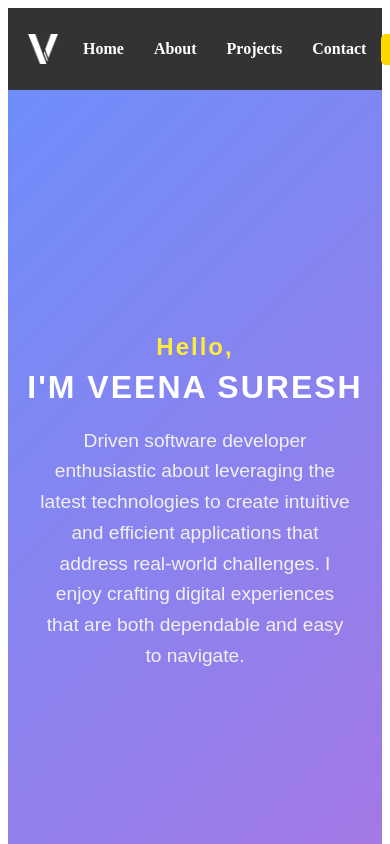
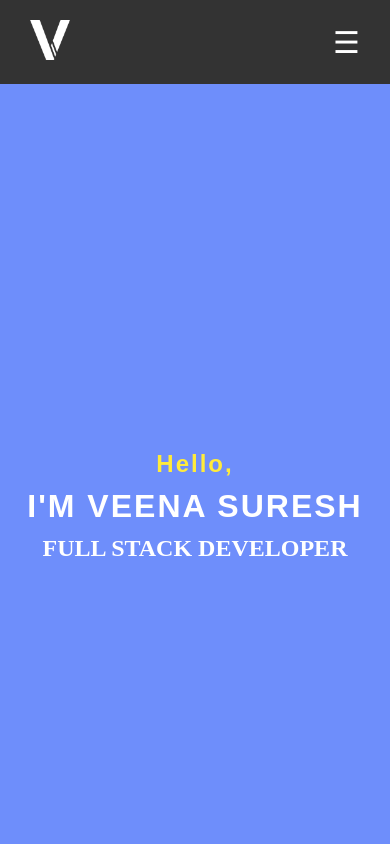
Before and after one commit to veenasuresh2001/Portfolio, a React (Vite) app: page / in a window 390 px wide. Shown: the top 844 px of the page. Built offline with nearby package versions, Linux system fonts and the light colour scheme.

Commit message:
Commit message

```diff
--- a/src/components/Home.jsx
+++ b/src/components/Home.jsx
@@ -4,8 +4,8 @@ export default function Homepage(){
         <div className="container">
             <h1>Hello,</h1>
             <h1>I'M VEENA SURESH</h1>
-            <p>Driven software developer enthusiastic about leveraging the latest technologies to create intuitive and efficient applications that address real-world challenges. I enjoy crafting digital experiences that are both dependable and easy to navigate.</p>
-        </div>
+            <h2>FULL STACK DEVELOPER</h2>
+            </div>
         </>
     )
 }
--- a/src/components/about.jsx
+++ b/src/components/about.jsx
@@ -14,10 +14,10 @@ export default function About() {
         <>
             <div className="about">
                 <h1>ABOUT ME</h1>
-                <p>I'm a self-taught web developer and MCA graduate who loves creating beautiful and functional websites. I’m always eager to learn new techniques and technologies to improve my skills and deliver exceptional web experiences.</p>
+                <p>I'm a self-taught Full Stack developer  who loves creating beautiful and functional websites. I’m always eager to learn new techniques and technologies to improve my skills and deliver exceptional web experiences.</p>
             <div className="card-container">
                 <div className="card">
-                    <h1>UI/UX Designing</h1>
+                    <h1>UI Designing</h1>
                     <img src={logo} alt="logo" />
                     <p>As a UI/UX designer, I love making websites and apps that are easy to use and look great. I start by finding out what users want through research. Then, I create and improve prototypes to keep things simple and intuitive. By working closely with teams, I ensure our designs are built well, so users have a great experience.</p>
                 </div>
--- a/src/components/navbar.jsx
+++ b/src/components/navbar.jsx
@@ -20,13 +20,22 @@ export default function Navbar() {
     };
 
     return (
-        <div className={`nav ${isActive ? 'active' : ''}`}>
-            <p><img src={letter} alt="Letter V" /></p>
-            <Link to="home" smooth={true} duration={500} onClick={toggleNav}>Home</Link>
-            <Link to="about" smooth={true} duration={500} onClick={toggleNav}>About</Link>
-            <Link to="projects" smooth={true} duration={500} onClick={toggleNav}>Projects</Link>
-            <Link to="contact" smooth={true} duration={500} onClick={toggleNav}>Contact</Link>
-            <button onClick={handleResumeDownload}>Resume</button>
+        <div className="nav-container">
+            <div className="nav">
+                <p>
+                    <img src={letter} alt="Letter V" />
+                </p>
+                <button className="hamburger" onClick={toggleNav} aria-label="Toggle menu">
+                    &#9776; {/* Hamburger icon */}
+                </button>
+            </div>
+            <div className={`nav-links ${isActive ? 'active' : ''}`}>
+                <Link to="home" smooth={true} duration={500} onClick={toggleNav}>Home</Link>
+                <Link to="about" smooth={true} duration={500} onClick={toggleNav}>About</Link>
+                <Link to="projects" smooth={true} duration={500} onClick={toggleNav}>Projects</Link>
+                <Link to="contact" smooth={true} duration={500} onClick={toggleNav}>Contact</Link>
+                <button onClick={handleResumeDownload}>Resume</button>
+            </div>
         </div>
     );
 }
--- a/src/components/styles/about.css
+++ b/src/components/styles/about.css
@@ -4,7 +4,7 @@
     flex-direction: column;
     align-items: center;
     justify-content: center;
-    background: linear-gradient(135deg, #6e8efb, #a777e3); /* Background gradient */
+    background:  #6e8efb; /* Background gradient */
     min-height: 100vh; /* Ensure background covers the entire viewport height */
     color: white;
     font-family: 'Arial', sans-serif;
--- a/src/components/styles/home.css
+++ b/src/components/styles/home.css
@@ -1,21 +1,24 @@
+/* General Container Styling */
 .container {
     display: flex;
     flex-direction: column;
     align-items: center;
     justify-content: center;
     height: 100vh;
-    background: linear-gradient(135deg, #6e8efb, #a777e3);
+    background: #6e8efb;
     color: white;
     font-family: 'Arial', sans-serif;
     text-align: center;
     padding: 0 20px;
 }
 
+/* Heading Styles */
 h1 {
     margin: 0;
-    font-size: 3rem;
+    font-size: 3rem; /* Default font size for large screens */
     font-weight: bold;
     letter-spacing: 2px;
+    line-height: 1.2;
 }
 
 h1:first-of-type {
@@ -30,7 +33,13 @@ h1:last-of-type {
     transform: translateY(20px);
     animation: slideUp 1s ease-in-out forwards 0.5s;
 }
+h2{
+    font-size: 1.5rem;
+    margin-top: 10px;
+    font-family: 'Times New Roman', Times, serif;
+}
 
+/* Paragraph Styling */
 .container p {
     font-size: 1.2rem;
     line-height: 1.6;
@@ -38,10 +47,11 @@ h1:last-of-type {
     max-width: 800px;
     padding: 0 20px;
     opacity: 0;
-      transform: translateY(20px);
-          animation: fadeInSlideUp 1s ease-in-out forwards 1s;
+    transform: translateY(20px);
+    animation: fadeInSlideUp 1s ease-in-out forwards 1s;
 }
 
+/* Animations */
 @keyframes fadeIn {
     0% {
         opacity: 0;
@@ -73,26 +83,42 @@ h1:last-of-type {
     }
 }
 
+/* Responsive Design */
 @media (max-width: 768px) {
     h1 {
-        font-size: 2.5rem;
+        font-size: 2.5rem; /* Reduce font size on smaller screens */
     }
 
     h1:first-of-type {
-        font-size: 2rem;
+        font-size: 2rem; /* Even smaller font for first h1 on mobile */
+    }
+
+    /* Adjusting the spacing between elements */
+    .container {
+        padding: 0 15px;
+    }
+
+    .container p {
+        font-size: 1.1rem; /* Adjust paragraph font size */
+        padding: 0 15px;
     }
 }
 
 @media (max-width: 480px) {
     h1 {
-        font-size: 2rem;
+        font-size: 2rem; /* Even smaller font size for mobile */
     }
 
     h1:first-of-type {
-        font-size: 1.5rem;
+        font-size: 1.5rem; /* Smaller font size for very small screens */
     }
 
     .container {
+        padding: 0 10px; /* Reduced padding on extra small screens */
+    }
+
+    .container p {
+        font-size: 1rem; /* Smaller font size on extra small screens */
         padding: 0 10px;
     }
 }
--- a/src/components/styles/navbar.css
+++ b/src/components/styles/navbar.css
@@ -1,42 +1,113 @@
-.nav {
+/* Base Styles */
+* {
+    margin: 0;
+    padding: 0;
+    box-sizing: border-box;
+}
+
+body {
+    font-family: Arial, sans-serif;
+}
+
+/* Navbar Container */
+.nav-container {
     display: flex;
     justify-content: space-between;
     align-items: center;
-    padding: 10px 20px;
+    padding: 20px 30px;
     background-color: #333;
+    position: relative;
+    z-index: 100;
+    color: white;
 }
 
-.nav a {
+/* Logo Section */
+.nav {
+    display: flex;
+    align-items: center;
+}
+
+/* Logo image styles */
+.nav img {
+    width: 40px;
+    height: auto;
+    filter: brightness(0) invert(1); /* Makes logo white for contrast */
+}
+
+/* Navigation Links */
+.nav-links {
+    display: flex;
+    gap: 40px;
+}
+
+.nav-links a,
+.nav-links button {
     color: white;
     text-decoration: none;
-    margin: 0 15px;
     font-weight: bold;
-    transition: color 0.3s;
+    background: none;
+    border: none;
+    cursor: pointer;
+    transition: color 0.3s, background-color 0.3s;
 }
 
-.nav a:hover {
+.nav-links a:hover,
+.nav-links button:hover {
     color: #FFD700;
 }
 
-.nav button {
+.nav-links button {
     background-color: #FFD700;
-    border: none;
     padding: 8px 16px;
     color: #333;
-    cursor: pointer;
-    font-weight: bold;
     border-radius: 5px;
-    transition: background-color 0.3s;
 }
 
-.nav button:hover {
-    background-color: #FFC107;
+/* Hamburger Icon */
+.hamburger {
+    display: none;
+    background: transparent;
+    border: none;
+    color: white;
+    font-size: 30px;
+    cursor: pointer;
+  }
+
+/* Responsive Styles */
+@media (max-width: 768px) {
+    .nav {
+      justify-content: space-between;
+      width: 100%;
+    }
+
+    /* Show the hamburger menu on mobile */
+    .hamburger {
+        display: block;
+        color: white;
+      }
+    /* Navigation Links on mobile */
+    .nav-links {
+        display: none;  /* Hide nav links by default */
+        flex-direction: column;
+        gap: 15px;
+        background-color: #333;
+        position: absolute;
+        top: 60px;
+        right: 20px;
+        padding: 10px 15px;
+        border-radius: 5px;
+        box-shadow: 0 2px 5px rgba(0, 0, 0, 0.2);
+    }
+
+    /* Active state of nav-links when menu is opened */
+    .nav-links.active {
+        display: block;
+        position: absolute;
+        top: 70px;
+        right: 0;
+        background-color: #333;
+        width: 100%;
+        padding: 20px;
+        box-shadow: 0 4px 6px rgba(0, 0, 0, 0.1);
+    }
 }
-.nav img {
-    width: 30px;
-    height: auto;
-    margin-right: 10px;
-    vertical-align: middle;
-    color: white;
-    filter: brightness(0) invert(1) ;
-}
```
